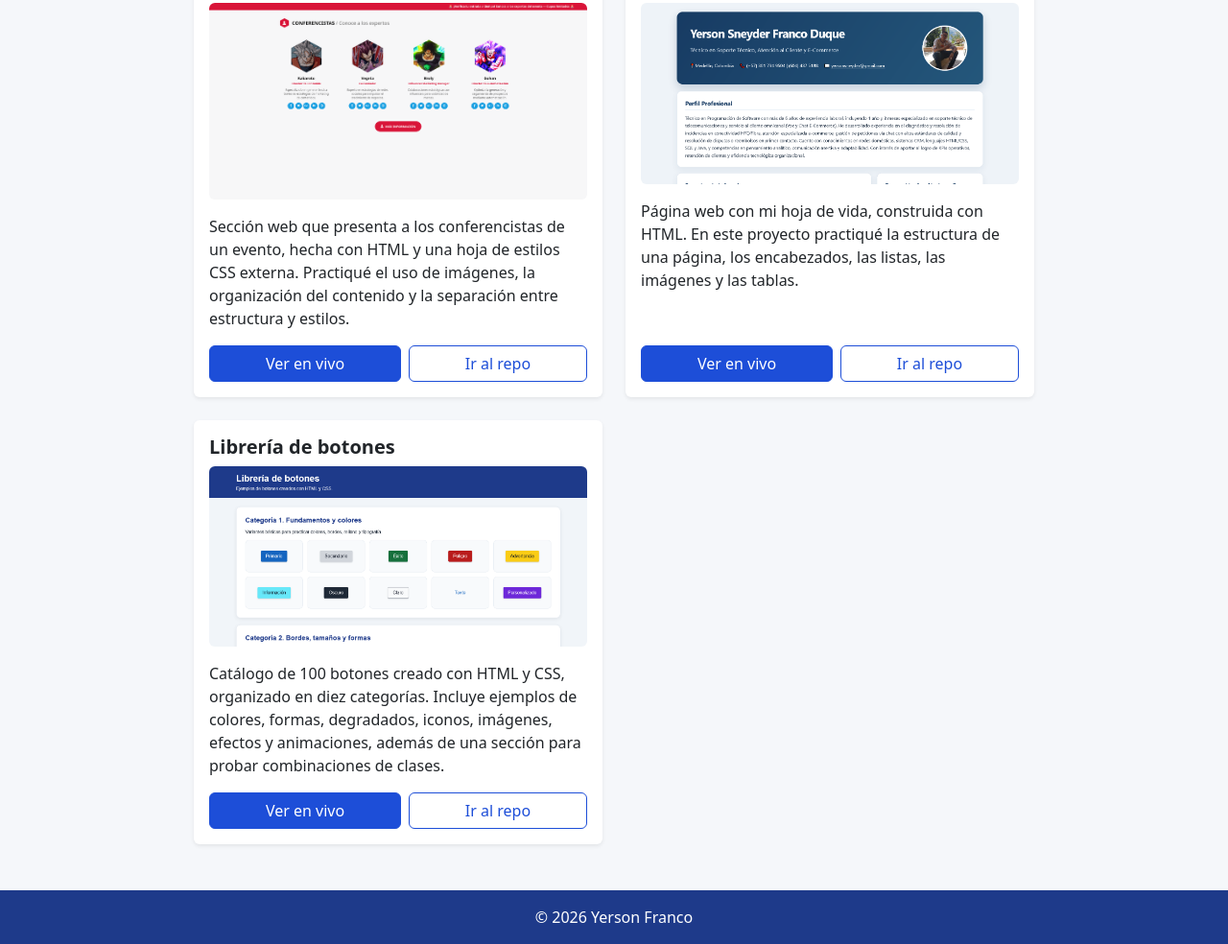
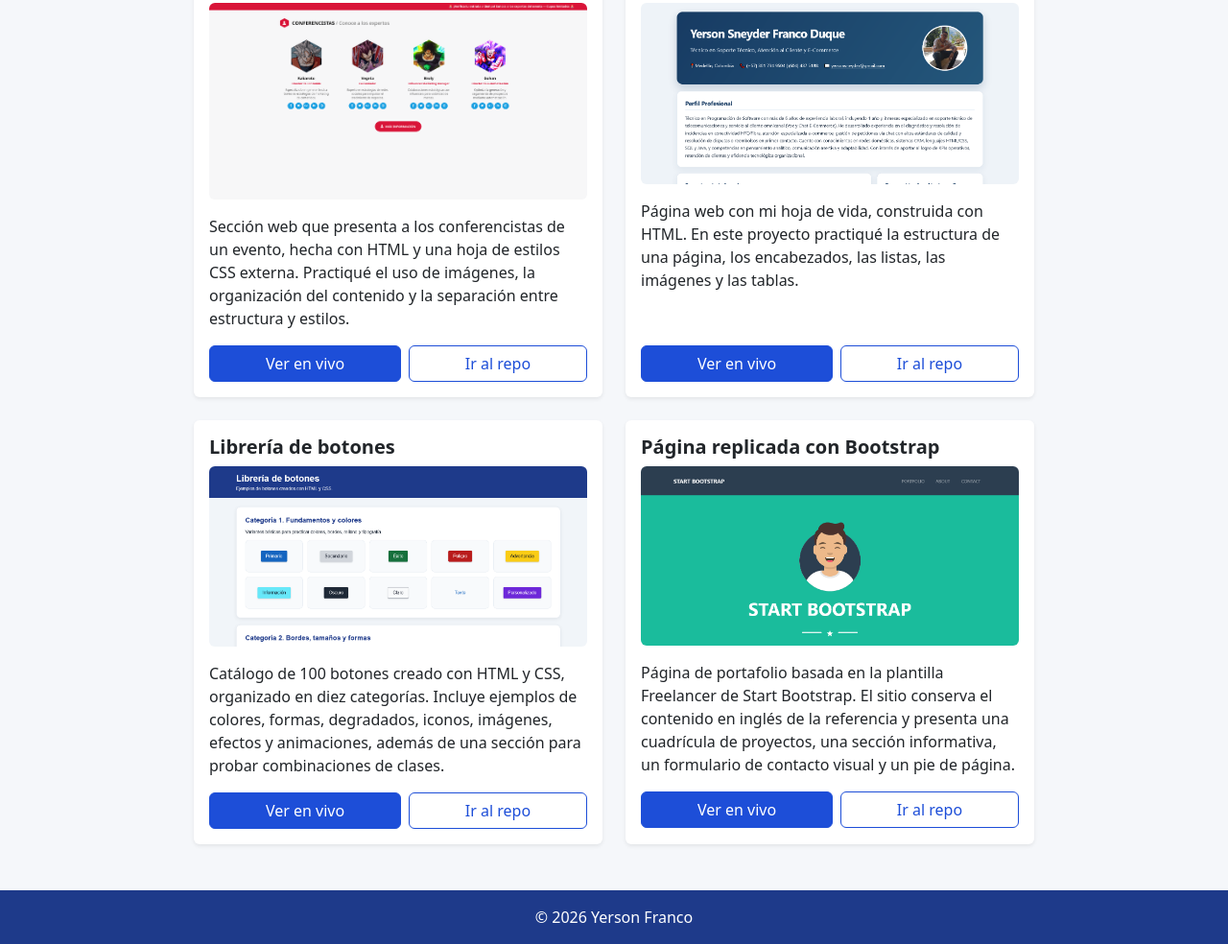
Before and after one commit to YersonFranco/Portafolio-web, a plain HTML site: page pages/individual.html in a window 1280 px wide. Shown: the part 304-1288 px from the top of the page at 96% size. Drawn offline with nearby package versions, Linux system fonts and the light colour scheme.

Commit message:
feat: se agrega proyecto replica con bootstrap

```diff
--- a/pages/individual.html
+++ b/pages/individual.html
@@ -100,9 +100,29 @@
                         </div>
                     </article>
                 </div>
+
+                <div class="col">
+                    <article class="card h-100 border-0 shadow-sm">
+                        <div class="card-body p-3">
+                            <h3 class="h5 fw-bold">Página replicada con Bootstrap</h3>
+                            <img src="../img/startbootstrap.png" class="img-fluid rounded mb-3"
+                                alt="Captura de la librería de botones, organizada en categorías con ejemplos de estilos y efectos">
+                            <p>Página de portafolio basada en la plantilla Freelancer de Start Bootstrap. El sitio
+                                conserva el contenido en inglés de la referencia y presenta una cuadrícula de proyectos,
+                                una sección informativa, un formulario de contacto visual y un pie de página.</p>
+                            <div class="d-flex flex-wrap gap-2">
+                                <a class="btn btn-primary flex-fill"
+                                    href="https://yersonfranco.github.io/startbootstrap/" target="_blank"
+                                    rel="noopener noreferrer">Ver en vivo</a>
+                                <a class="btn btn-outline-primary flex-fill"
+                                    href="https://github.com/YersonFranco/startbootstrap" target="_blank"
+                                    rel="noopener noreferrer">Ir al repo</a>
+                            </div>
+                        </div>
+                    </article>
+                </div>
             </div>
         </section>
-
     </main>
 
     <footer class="bg-oscuro text-white text-center py-3">
```
Also changed, not shown: img/startbootstrap.png (added).
